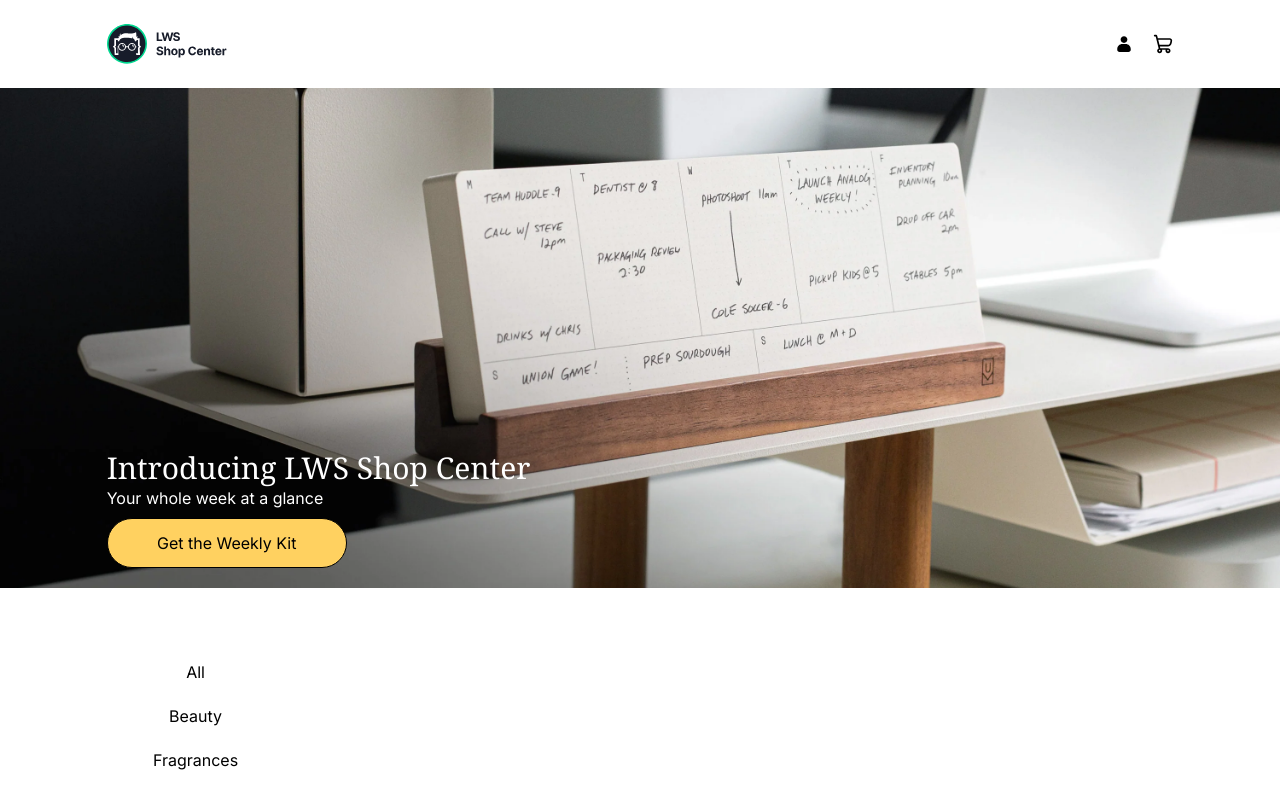
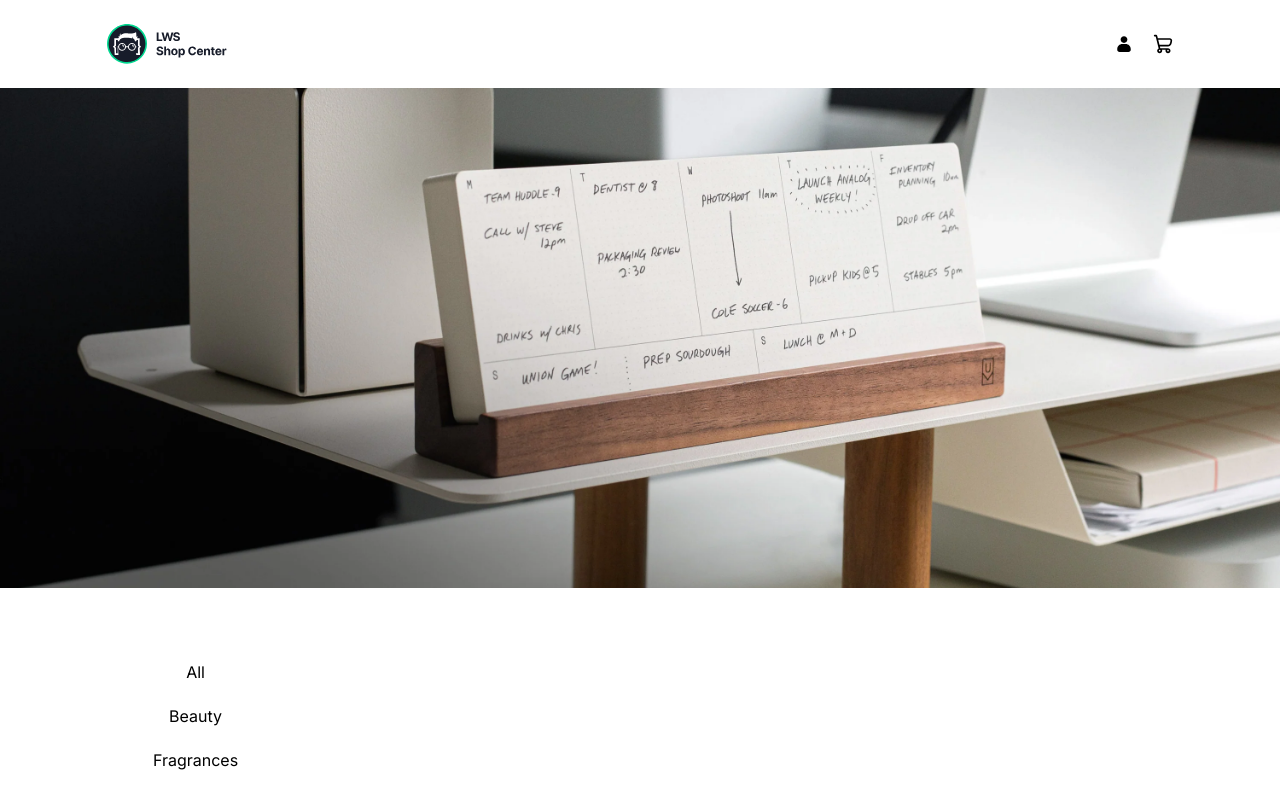
Before and after one commit to moniruzzaman01/little-shop_next.js, a Next.js app: page /category/1 in a window 1280 px wide. Shown: the top 796 px of the page. Built offline with nearby package versions, Linux system fonts and the light colour scheme.

Commit message:
feature completed

```diff
--- a/app/category/layout.js
+++ b/app/category/layout.js
@@ -6,7 +6,7 @@ import Sidebar from "@/components/Sidebar";
 export default function CategoryLayout({ children }) {
   return (
     <div>
-      <Banner />
+      <Banner bool={false} />
       <section className="w-11/12 lg:w-10/12 max-w-7xl mx-auto py-0 lg:py-10 lg:flex justify-between items-start">
         <Sidebar />
         {children}
--- a/components/Banner.js
+++ b/components/Banner.js
@@ -1,6 +1,7 @@
-export default function Banner() {
+export default function Banner({ bool = true }) {
   return (
     <header className="h-[500px] bg-center flex flex-col-reverse bg-cover w-full bg-[url('/header.webp')]">
+      {bool && (
         <div className="mb-5 w-10/12 max-w-7xl text-white mx-auto">
           <h1 className="text-2xl lg:text-3xl font-serif">
             Introducing LWS Shop Center
@@ -10,6 +11,7 @@ export default function Banner() {
             Get the Weekly Kit
           </button>
         </div>
+      )}
     </header>
   );
 }
```
Lines whose indentation alone changed are shown as unchanged.
